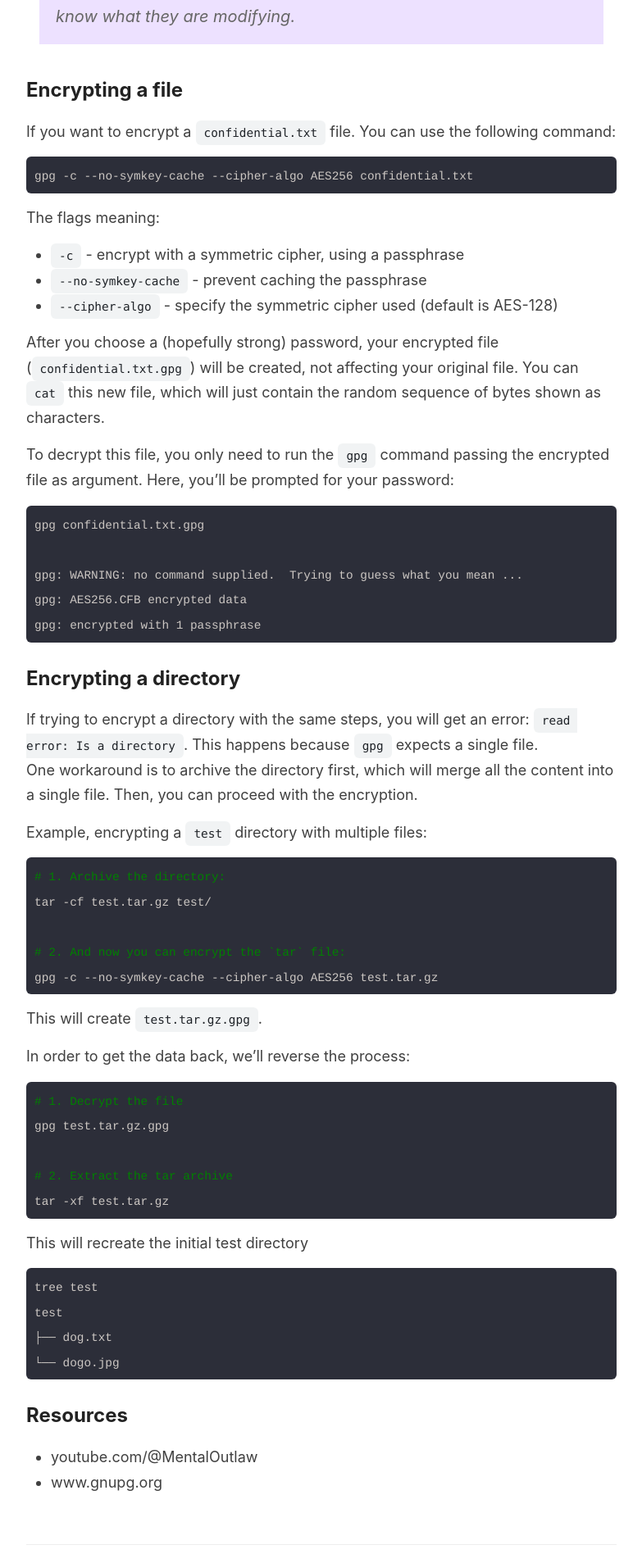
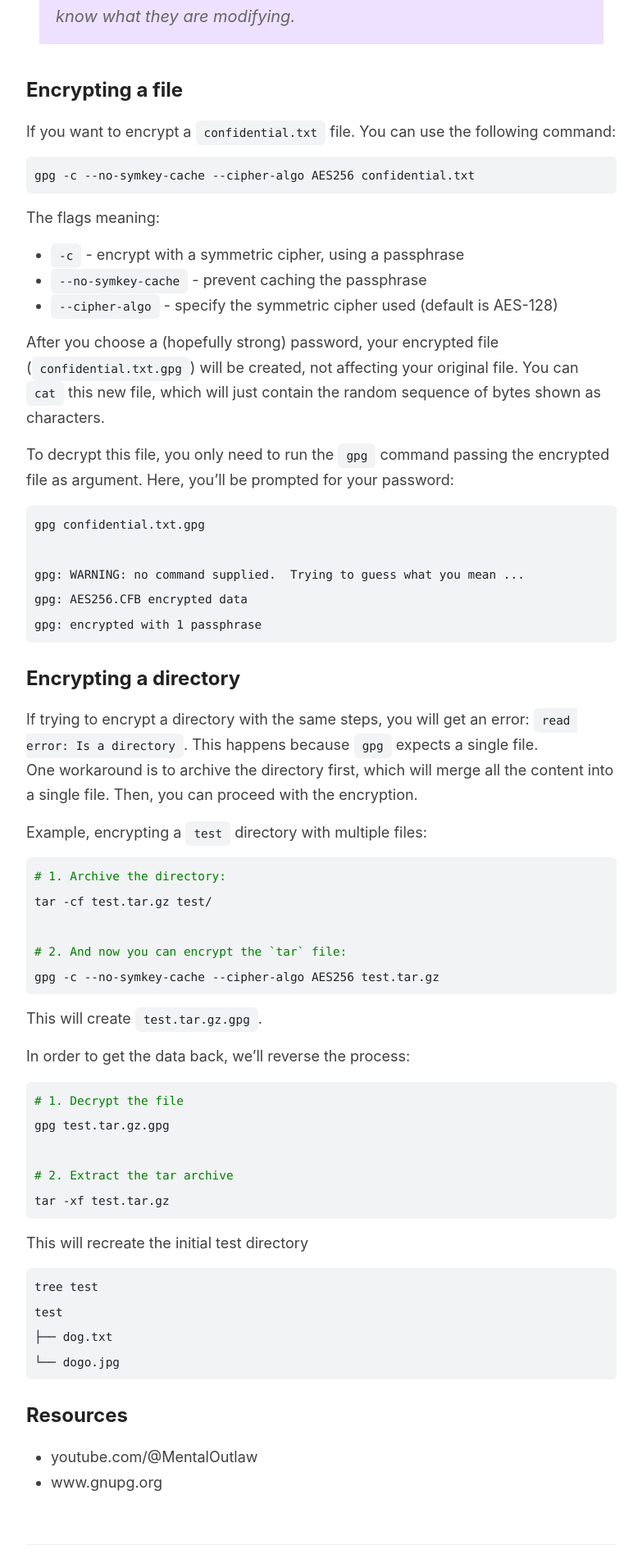
Before and after one commit to panacotar/blog, a Jekyll site: the page built from _posts/2023-10-21-encrypt-your-files-for-cloud-storage.md, in a window 1280 px wide. Shown: the part 735-2631 px from the top of the page at 82% size, without its empty margins (106-889 px from the left). Built offline with Jekyll 4.4.1, drawn with Linux system fonts in a browser that asks for light colours.

Commit message:
Revert language-shell changes

```diff
--- a/_sass/_highlights.scss
+++ b/_sass/_highlights.scss
@@ -21,16 +21,6 @@ code {
   border-radius: 6px;
   overflow: auto;
   background-color: #bac1c733;
-}
-
-.language-shell {
-  background-color: #2C2E39;
-
-  code {
-    font-family: Courier, monospace;
-    color: #CCC7C3;
-    // color: #00FF00;
-  }
 }
 
 .highlight .hll { background-color: #ffffcc }
```
